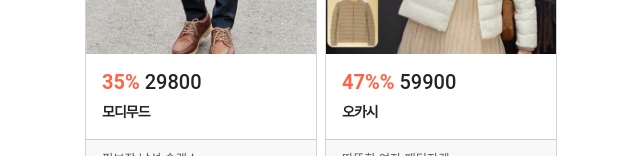
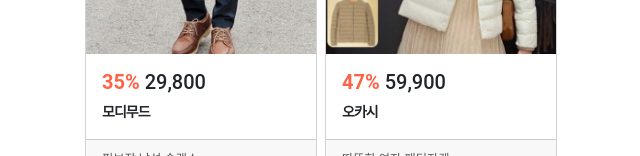
Before and after one commit to yar0103/a-bly, a Vue app: page / in a window 1280 px wide. Shown: the part 796-952 px from the top of the page, without its empty margins (319-959 px from the left). Built offline with nearby package versions, Linux system fonts and the light colour scheme.

Commit message:
가격 쉼표 표시기능 추가완료

```diff
--- a/src/components/Commend.vue
+++ b/src/components/Commend.vue
@@ -5,7 +5,7 @@
       <i class="bi bi-arrow-right flex-shrink-1"></i>
     </div>
     <div class="row row-cols-2 g-2">
-      <div class="col" v-for="(p,i) in products" :key="i">
+      <div class="col" v-for="(p,i) in formattedProducts" :key="i">
         <div class="card">
           <img
             :src="p.image"
@@ -14,7 +14,7 @@
           />
           <div class="card-body">
             <h5 class="card-title">
-              <span class="red"><b>{{p.discount}}</b></span> {{p.price}}
+              <span class="red"><b>{{p.discount}}</b></span> {{p.formattedPrice}}
             </h5>
             <p class="card-text cardTitle">{{p.market}}</p>
           </div>
@@ -32,6 +32,14 @@ export default {
   name: "Commend",
   props: {
     products: Array,
+  },
+  computed: {
+    formattedProducts() {
+      return this.products.map(product => ({
+        ...product,
+        formattedPrice: product.price.toLocaleString('ko-KR')
+      }));
+    }
   }
 };
 </script>
--- a/src/data.js
+++ b/src/data.js
@@ -8,7 +8,7 @@ const products = [
   },
   {
     image: '/commend-1.jpg',
-    discount: '47%%',
+    discount: '47%',
     price: 59900,
     market: '오카시',
     content: '따뜻한 여자 패딩자켓'
```
